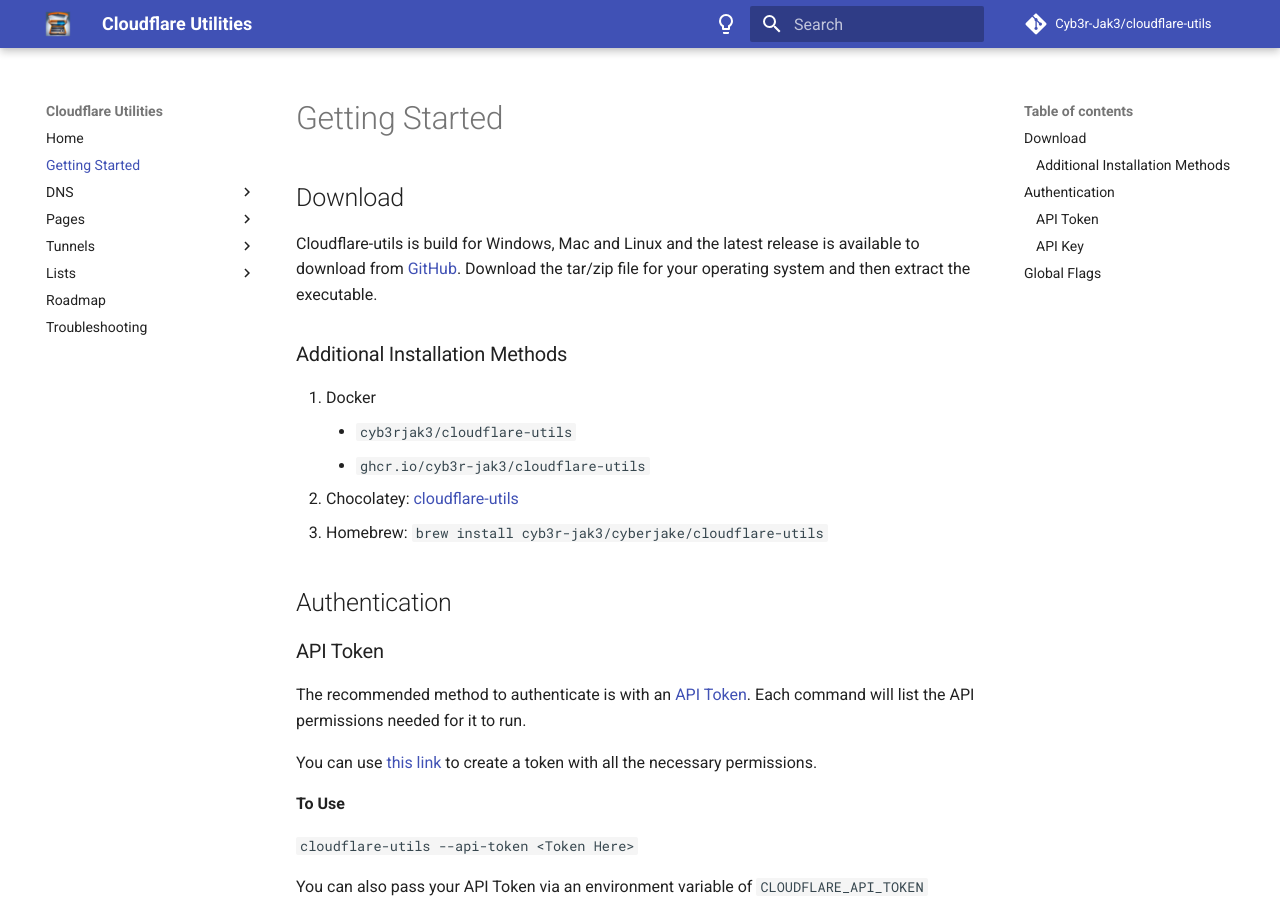
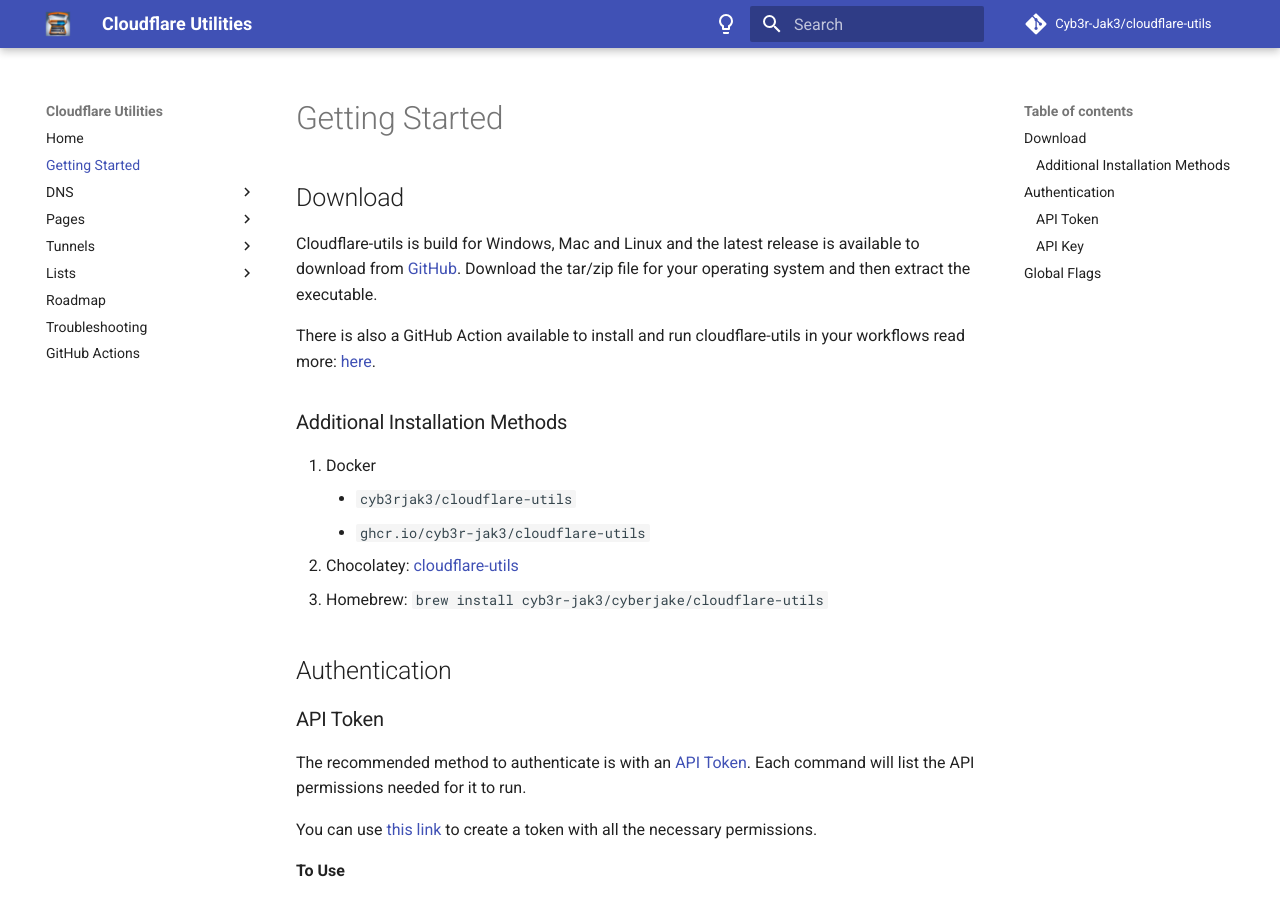
Before and after one commit to Cyb3r-Jak3/cloudflare-utils, an MkDocs documentation site: the page built from documentation/docs/started.md, in a window 1280 px wide and 900 px high. Built offline with MkDocs 1.6.1 and Material for MkDocs 9.7.7, drawn with Linux system fonts in a browser that asks for light colours; comment, search, counter and statistics services are not loaded.

Commit message:
Add new docs for GitHub action (#237)

```diff
--- a/documentation/docs/started.md
+++ b/documentation/docs/started.md
@@ -3,6 +3,8 @@
 ## Download
 
 Cloudflare-utils is build for Windows, Mac and Linux and the latest release is available to download from [GitHub](https://github.com/Cyb3r-Jak3/cloudflare-utils/releases/latest). Download the tar/zip file for your operating system and then extract the executable.
+
+There is also a GitHub Action available to install and run cloudflare-utils in your workflows read more: [here](./github-actions.md).
 
 ### Additional Installation Methods
 
--- a/documentation/mkdocs.yml
+++ b/documentation/mkdocs.yml
@@ -48,6 +48,7 @@ nav:
     - lists/sync-list.md
   - roadmap.md
   - troubleshooting.md
+  - github-actions.md
 
 copyright: |
   &copy; 2022-2024 Cyb3r-Jak3. All rights reserved.
```
Also changed, not shown: documentation/docs/github-actions.md (added, +24 -0 lines).
